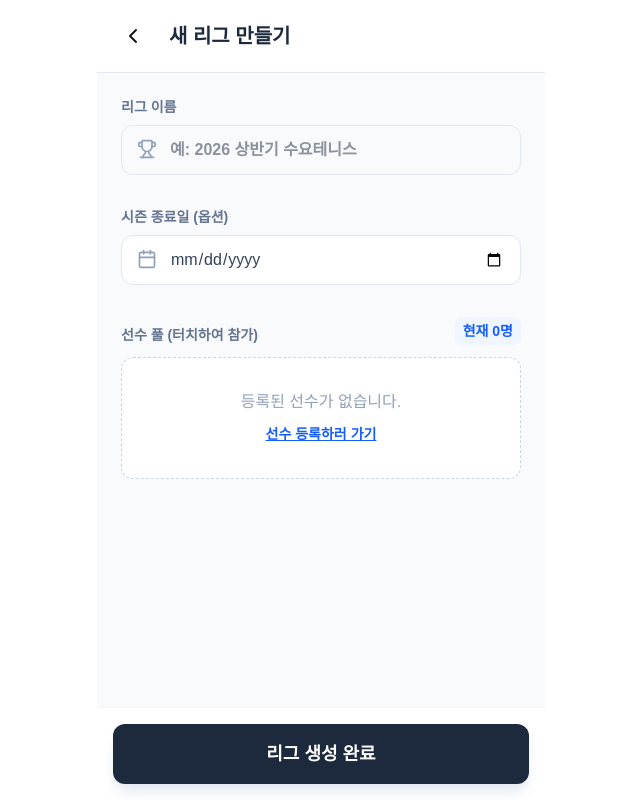
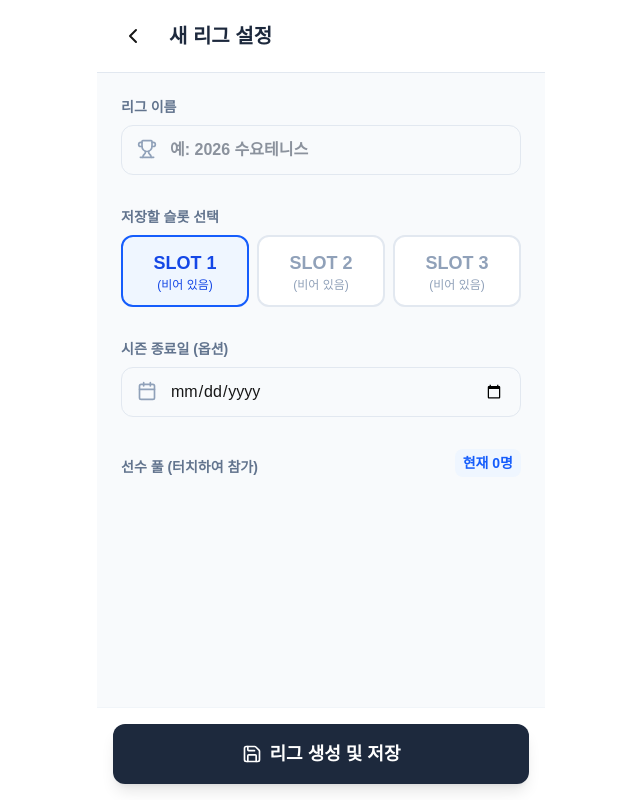
Before and after one commit to dexterhan51-blip/tennis-league-mvp, a Next.js app: page /league/new in a window 1280 px wide. Shown: the whole page, without its empty margins (319-959 px from the left). Built offline with nearby package versions, Linux system fonts and the light colour scheme.

Commit message:
Add save slots and update UI

```diff
--- a/app/league/new/page.tsx
+++ b/app/league/new/page.tsx
@@ -3,7 +3,7 @@
 import { useState, useEffect } from "react";
 import { useRouter } from "next/navigation";
 import Link from "next/link";
-import { ChevronLeft, Calendar, Users, CheckCircle, Circle, Trophy } from "lucide-react";
+import { ChevronLeft, Calendar, Users, CheckCircle, Circle, Trophy, Save } from "lucide-react";
 import { Player } from "@/types";
 
 export default function NewLeaguePage() {
@@ -12,18 +12,26 @@ export default function NewLeaguePage() {
   // 상태 관리
   const [leagueName, setLeagueName] = useState("");
   const [endDate, setEndDate] = useState("");
-  const [allPlayers, setAllPlayers] = useState<Player[]>([]); // 전체 선수풀
-  const [selectedIds, setSelectedIds] = useState<string[]>([]); // 선택된 선수 ID들
+  const [allPlayers, setAllPlayers] = useState<Player[]>([]);
+  const [selectedIds, setSelectedIds] = useState<string[]>([]);
 
-  // 1. 저장된 선수 불러오기
+  // 저장 슬롯 선택 (기본 1번)
+  const [targetSlot, setTargetSlot] = useState<number>(1);
+  const [existingSlots, setExistingSlots] = useState<boolean[]>([false, false, false]);
+
   useEffect(() => {
-    const saved = localStorage.getItem("tennis-players");
-    if (saved) {
-      setAllPlayers(JSON.parse(saved));
-    }
+    // 선수 불러오기
+    const savedPlayers = localStorage.getItem("tennis-players");
+    if (savedPlayers) setAllPlayers(JSON.parse(savedPlayers));
+
+    // 이미 사용 중인 슬롯 확인
+    setExistingSlots([
+        !!localStorage.getItem("league-slot-1"),
+        !!localStorage.getItem("league-slot-2"),
+        !!localStorage.getItem("league-slot-3"),
+    ]);
   }, []);
 
-  // 선수 선택/해제 토글 함수
   const togglePlayer = (id: string) => {
     if (selectedIds.includes(id)) {
       setSelectedIds(selectedIds.filter(pid => pid !== id));
@@ -32,15 +40,16 @@ export default function NewLeaguePage() {
     }
   };
 
-  // 리그 생성 완료 (저장 후 이동)
   const handleCreateLeague = () => {
     if (!leagueName.trim()) return alert("리그 이름을 입력해주세요!");
     if (selectedIds.length < 2) return alert("최소 2명 이상의 선수가 필요합니다.");
 
-    // 선택된 선수 데이터만 추출
+    if (existingSlots[targetSlot - 1]) {
+        if (!confirm(`슬롯 ${targetSlot}에 이미 데이터가 있습니다. 덮어쓰시겠습니까?`)) return;
+    }
+
     const leaguePlayers = allPlayers.filter(p => selectedIds.includes(p.id));
 
-    // 리그 정보 저장 (나중에 게임 화면에서 이걸 불러다 씁니다)
     const leagueData = {
       name: leagueName,
       endDate: endDate,
@@ -48,26 +57,26 @@ export default function NewLeaguePage() {
       createdAt: new Date().toISOString(),
     };
 
+    // 1. 선택한 슬롯에 영구 저장 (패미콤 세이브)
+    localStorage.setItem(`league-slot-${targetSlot}`, JSON.stringify(leagueData));
+
+    // 2. 현재 실행할 게임으로 설정 (RAM 로드)
     localStorage.setItem("current-league", JSON.stringify(leagueData));
 
-    // 게임 화면으로 이동!
     router.push("/league");
   };
 
   return (
-    <main className="max-w-md mx-auto min-h-screen bg-slate-50 pb-24">
-
-      {/* 헤더 */}
+    <main className="max-w-md mx-auto min-h-screen bg-slate-50 pb-32">
       <header className="bg-white p-4 sticky top-0 z-10 border-b border-slate-200 flex items-center gap-4">
         <Link href="/" className="p-2 hover:bg-slate-100 rounded-full">
           <ChevronLeft size={24} />
         </Link>
-        <h1 className="text-xl font-bold text-slate-800">새 리그 만들기</h1>
+        <h1 className="text-xl font-bold text-slate-800">새 리그 설정</h1>
       </header>
 
       <div className="p-6 space-y-8">
-
-        {/* 1. 리그 이름 입력 */}
+        {/* 1. 리그 이름 */}
         <section>
           <label className="block text-sm font-bold text-slate-500 mb-2">리그 이름</label>
           <div className="relative">
@@ -76,13 +85,36 @@ export default function NewLeaguePage() {
               type="text"
               value={leagueName}
               onChange={(e) => setLeagueName(e.target.value)}
-              placeholder="예: 2026 상반기 수요테니스"
-              className="w-full pl-12 pr-4 py-3 rounded-xl border border-slate-200 focus:border-blue-500 focus:ring-2 focus:ring-blue-200 outline-none transition-all font-bold text-slate-800"
+              placeholder="예: 2026 수요테니스"
+              className="w-full pl-12 pr-4 py-3 rounded-xl border border-slate-200 focus:border-blue-500 outline-none font-bold text-slate-800"
             />
           </div>
         </section>
 
-        {/* 2. 시즌 일정 (종료일) */}
+        {/* 2. 저장 슬롯 선택 (패미콤 스타일) */}
+        <section>
+            <label className="block text-sm font-bold text-slate-500 mb-2">저장할 슬롯 선택</label>
+            <div className="flex gap-2">
+                {[1, 2, 3].map((num) => (
+                    <button
+                        key={num}
+                        onClick={() => setTargetSlot(num)}
+                        className={`flex-1 py-3 rounded-xl border-2 flex flex-col items-center justify-center transition-all ${
+                            targetSlot === num
+                            ? 'border-blue-600 bg-blue-50 text-blue-700'
+                            : 'border-slate-200 bg-white text-slate-400'
+                        }`}
+                    >
+                        <span className="font-bold text-lg">SLOT {num}</span>
+                        <span className="text-xs">
+                            {existingSlots[num-1] ? '(데이터 있음)' : '(비어 있음)'}
+                        </span>
+                    </button>
+                ))}
+            </div>
+        </section>
+
+        {/* 3. 시즌 일정 */}
         <section>
           <label className="block text-sm font-bold text-slate-500 mb-2">시즌 종료일 (옵션)</label>
           <div className="relative">
@@ -91,12 +123,12 @@ export default function NewLeaguePage() {
               type="date"
               value={endDate}
               onChange={(e) => setEndDate(e.target.value)}
-              className="w-full pl-12 pr-4 py-3 rounded-xl border border-slate-200 focus:border-blue-500 outline-none font-medium text-slate-700 bg-white"
+              className="w-full pl-12 pr-4 py-3 rounded-xl border border-slate-200 focus:border-blue-500 outline-none font-medium"
             />
           </div>
         </section>
 
-        {/* 3. 선수 선택 (선수풀) */}
+        {/* 4. 선수 선택 */}
         <section>
           <div className="flex justify-between items-end mb-3">
             <label className="text-sm font-bold text-slate-500">선수 풀 (터치하여 참가)</label>
@@ -105,15 +137,7 @@ export default function NewLeaguePage() {
             </span>
           </div>
 
-          {allPlayers.length === 0 ? (
-            <div className="text-center py-8 bg-white rounded-xl border border-dashed border-slate-300">
-                <p className="text-slate-400 mb-2">등록된 선수가 없습니다.</p>
-                <Link href="/players" className="text-blue-600 font-bold text-sm underline">
-                    선수 등록하러 가기
-                </Link>
-            </div>
-          ) : (
-            <div className="grid grid-cols-2 gap-3">
+          <div className="grid grid-cols-2 gap-3">
               {allPlayers.map((player) => {
                 const isSelected = selectedIds.includes(player.id);
                 return (
@@ -121,46 +145,25 @@ export default function NewLeaguePage() {
                     key={player.id}
                     onClick={() => togglePlayer(player.id)}
                     className={`p-3 rounded-xl border-2 cursor-pointer transition-all flex items-center gap-3 ${
-                        isSelected
-                        ? 'border-blue-500 bg-blue-50/50 shadow-sm'
-                        : 'border-transparent bg-white hover:bg-slate-100'
+                        isSelected ? 'border-blue-500 bg-blue-50/50' : 'border-transparent bg-white'
                     }`}
                   >
-                    {/* 체크 표시 아이콘 */}
-                    {isSelected
-                        ? <CheckCircle className="text-blue-500 fill-blue-100" size={20} />
-                        : <Circle className="text-slate-300" size={20} />
-                    }
-
-                    <div className="flex items-center gap-2 overflow-hidden">
-                        {/* 프로필 사진 */}
-                        {player.photo ? (
-                            // eslint-disable-next-line @next/next/no-img-element
-                            <img src={player.photo} alt={player.name} className="w-8 h-8 rounded-full object-cover" />
-                        ) : (
-                            <div className={`w-8 h-8 rounded-full flex items-center justify-center text-xs font-bold ${player.gender === 'MALE' ? 'bg-blue-100 text-blue-600' : 'bg-pink-100 text-pink-600'}`}>
-                                {player.name.slice(0,1)}
-                            </div>
-                        )}
-                        <span className={`font-bold truncate ${isSelected ? 'text-blue-700' : 'text-slate-600'}`}>
-                            {player.name}
-                        </span>
-                    </div>
+                    {isSelected ? <CheckCircle className="text-blue-500" size={20} /> : <Circle className="text-slate-300" size={20} />}
+                    <span className={`font-bold truncate ${isSelected ? 'text-blue-700' : 'text-slate-600'}`}>{player.name}</span>
                   </div>
                 );
               })}
-            </div>
-          )}
+          </div>
         </section>
       </div>
 
-      {/* 하단 고정 버튼 */}
       <div className="fixed bottom-0 left-0 right-0 p-4 bg-white border-t border-slate-100 max-w-md mx-auto">
         <button
             onClick={handleCreateLeague}
-            className="w-full bg-slate-800 text-white py-4 rounded-xl font-bold text-lg hover:bg-slate-900 active:scale-95 transition-all shadow-lg shadow-slate-200"
+            className="w-full bg-slate-800 text-white py-4 rounded-xl font-bold text-lg shadow-lg flex items-center justify-center gap-2"
         >
-            리그 생성 완료
+            <Save size={20} />
+            리그 생성 및 저장
         </button>
       </div>
     </main>
--- a/app/page.tsx
+++ b/app/page.tsx
@@ -35,7 +35,7 @@ export default function Home() {
         </Link>
 
         {/* 버튼 2: [ > 불러오기 ] */}
-        <Link href="/league" className="block w-full">
+        <Link href="/Load" className="block w-full">
             <div className="bg-white hover:bg-slate-50 border-2 border-slate-200 text-slate-700 p-5 rounded-2xl transition-all active:scale-95 flex items-center gap-4">
                 <div className="bg-slate-100 p-2 rounded-lg text-slate-500">
                     <FolderOpen size={24} />
```
